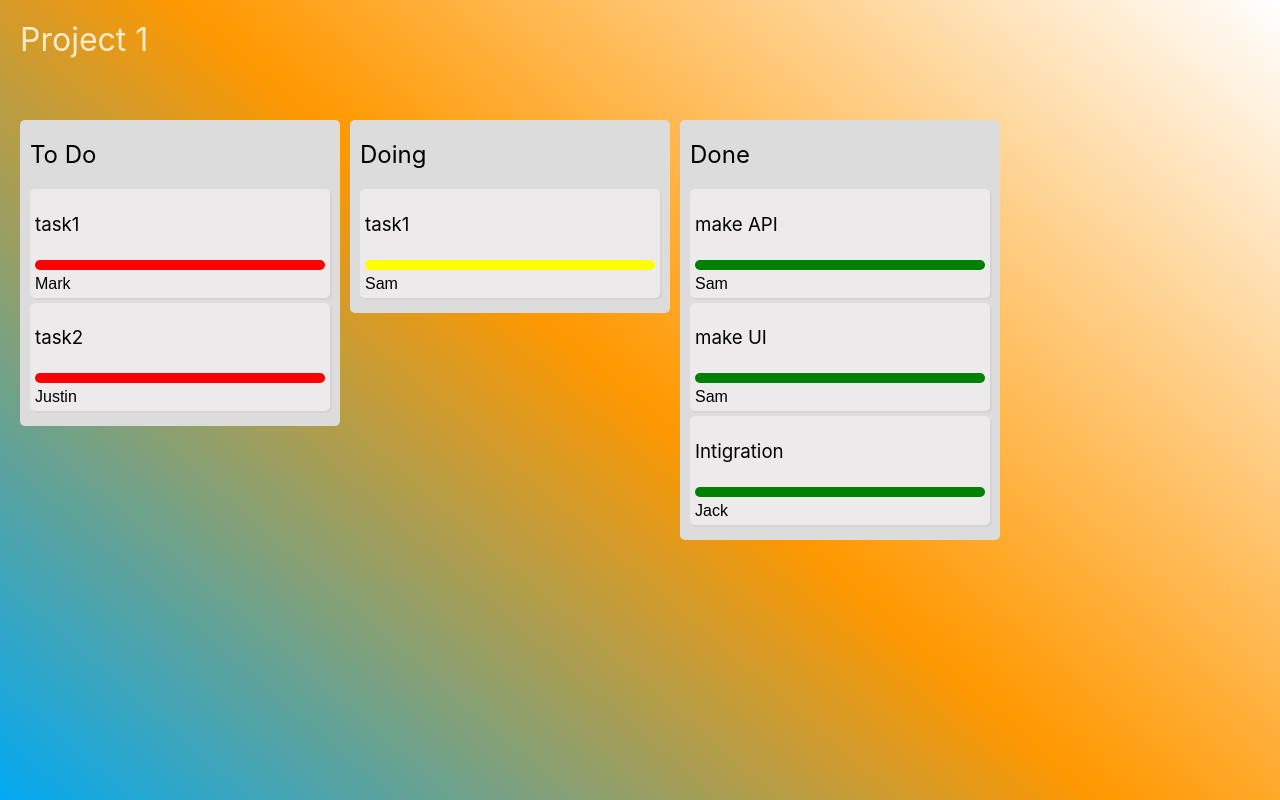
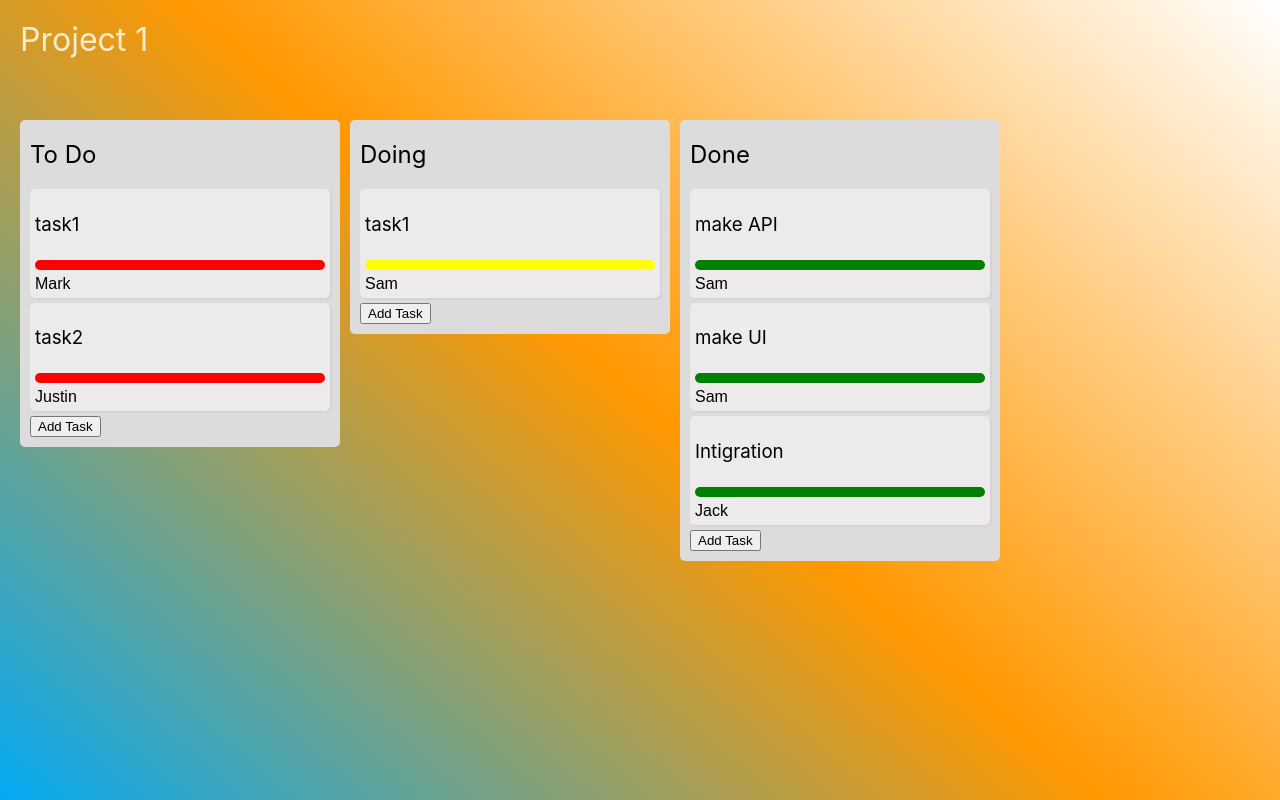
Before and after one commit to KushagraGitter/react-trello, a React (Create React App) app: page / in a window 1280 px wide. Built offline with nearby package versions, Linux system fonts and the light colour scheme.

Commit message:
added add task and text area to add the new task

```diff
--- /dev/null
+++ b/src/components/addTask/addTask.js
@@ -0,0 +1,11 @@
+import React from 'react';
+
+function AddTask({ addTask, visible }) {
+  return (
+    <button class="add-task" onClick={(e) => addTask(e)} visible={visible}>
+      Add Task
+    </button>
+  );
+}
+
+export default AddTask;
--- a/src/components/subProject/subProject.js
+++ b/src/components/subProject/subProject.js
@@ -1,12 +1,29 @@
-import React from 'react';
+import React, { useState } from 'react';
 import TaskList from '../task/taskList.js';
+import AddTask from '../addTask/addTask';
 
 function SubProject({ subProjectId, subProjectName, tasks }) {
+  const [isAddTask, setAddTask] = useState(false);
+
+  function handleAddTask() {
+    setAddTask(true);
+  }
   return (
     <div class="sub-project">
       <h2>{subProjectName}</h2>
       {/*  to-do create a new component to render task  */}
       <TaskList taskList={tasks} />
+      <AddTask
+        addTask={handleAddTask}
+        className={`add-task-button-${!isAddTask ? 'not-visible' : 'visible'}`}
+      />
+      <textarea
+        className={`add-task-text-${isAddTask ? 'visible' : 'not-visible'}`}
+        name="add-task-text"
+        cols="30"
+        rows="10"
+        visible={isAddTask}
+      ></textarea>
     </div>
   );
 }
--- a/src/components/task/taskList.js
+++ b/src/components/task/taskList.js
@@ -2,7 +2,6 @@ import React, { useState } from 'react';
 import Task from './task.js';
 
 const TaskList = ({ taskList }) => {
-
   function handleDragOver(e) {
     e.preventDefault();
     const draggedElement = document.querySelector('.dragging');
--- a/src/style.css
+++ b/src/style.css
@@ -79,3 +79,19 @@ body {
   background-color: green;
   border-radius: 10px;
 }
+
+.add-task-button-visible {
+  display: inline;
+}
+
+.add-task-button-not-visible {
+  display: none;
+}
+
+.add-task-text-visible {
+  display: inline;
+}
+
+.add-task-text-not-visible {
+  display: none;
+}
```
